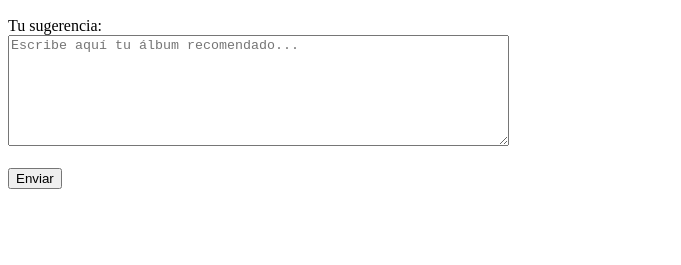
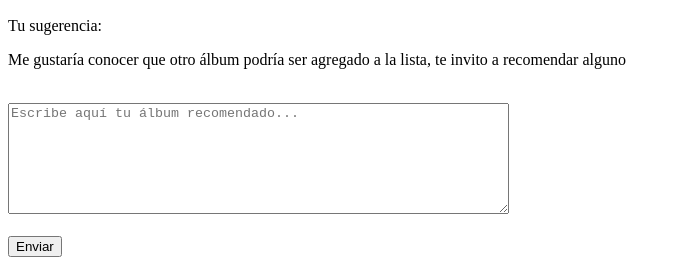
Before and after one commit to Miguel-Takiss/Albumes-de-musica, a plain HTML site: page index.html in a window 1280 px wide. Shown: the part 1784-2049 px from the top of the page, without its empty margins (0-681 px from the left). Before the commit the page ends 1981 px from the top, so only its background shows below. Drawn offline with Linux system fonts and the light colour scheme.

Commit message:
Añado un último ´p´

```diff
--- a/index.html
+++ b/index.html
@@ -144,6 +144,7 @@
         <h2>Sugerencias de álbumes</h2>
 
         <label for="sugerencia">Tu sugerencia:</label>
+        <p>Me gustaría conocer que otro álbum podría ser agregado a la lista, te invito a recomendar alguno</p>
         <br />
         <textarea
           id="sugerencia"
```
